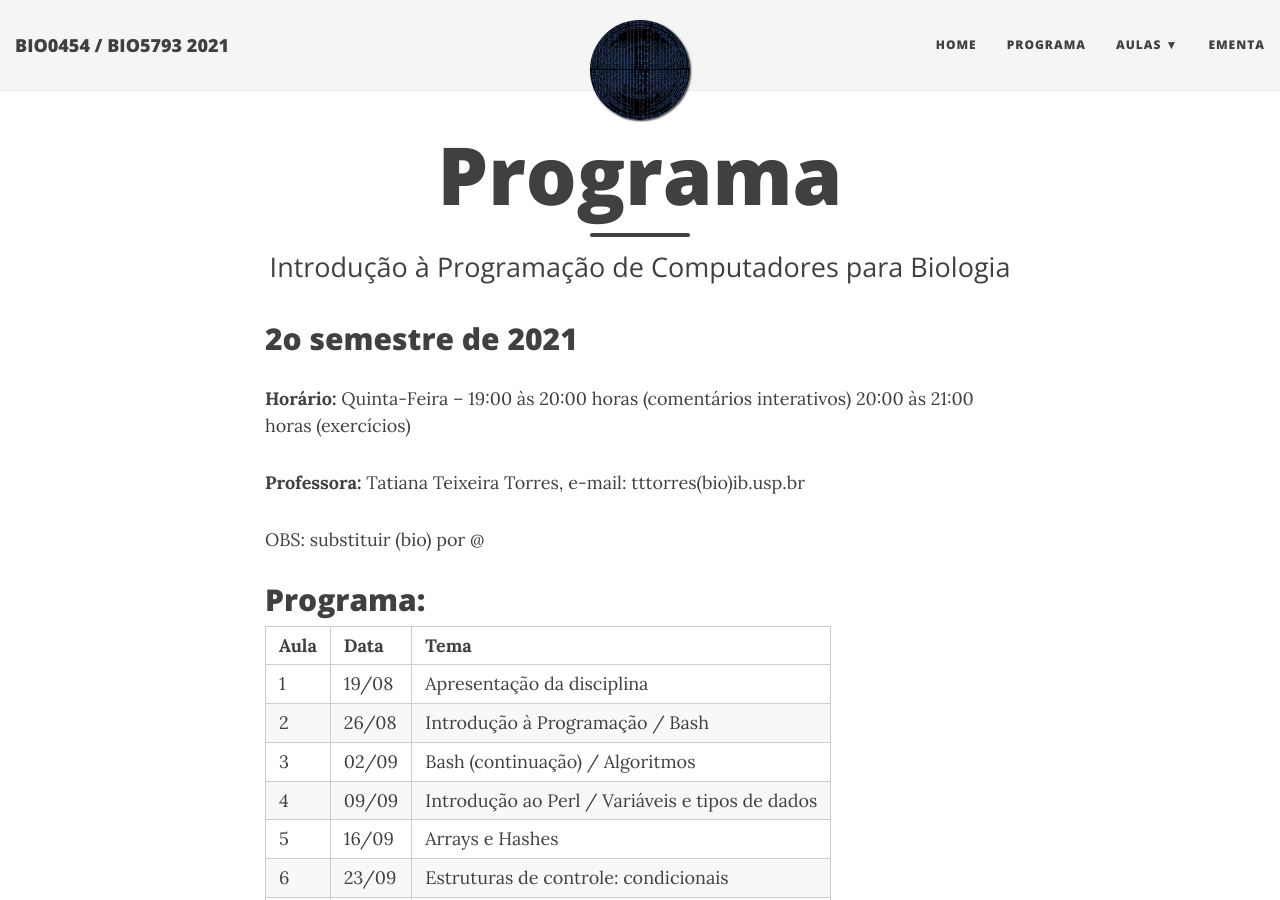
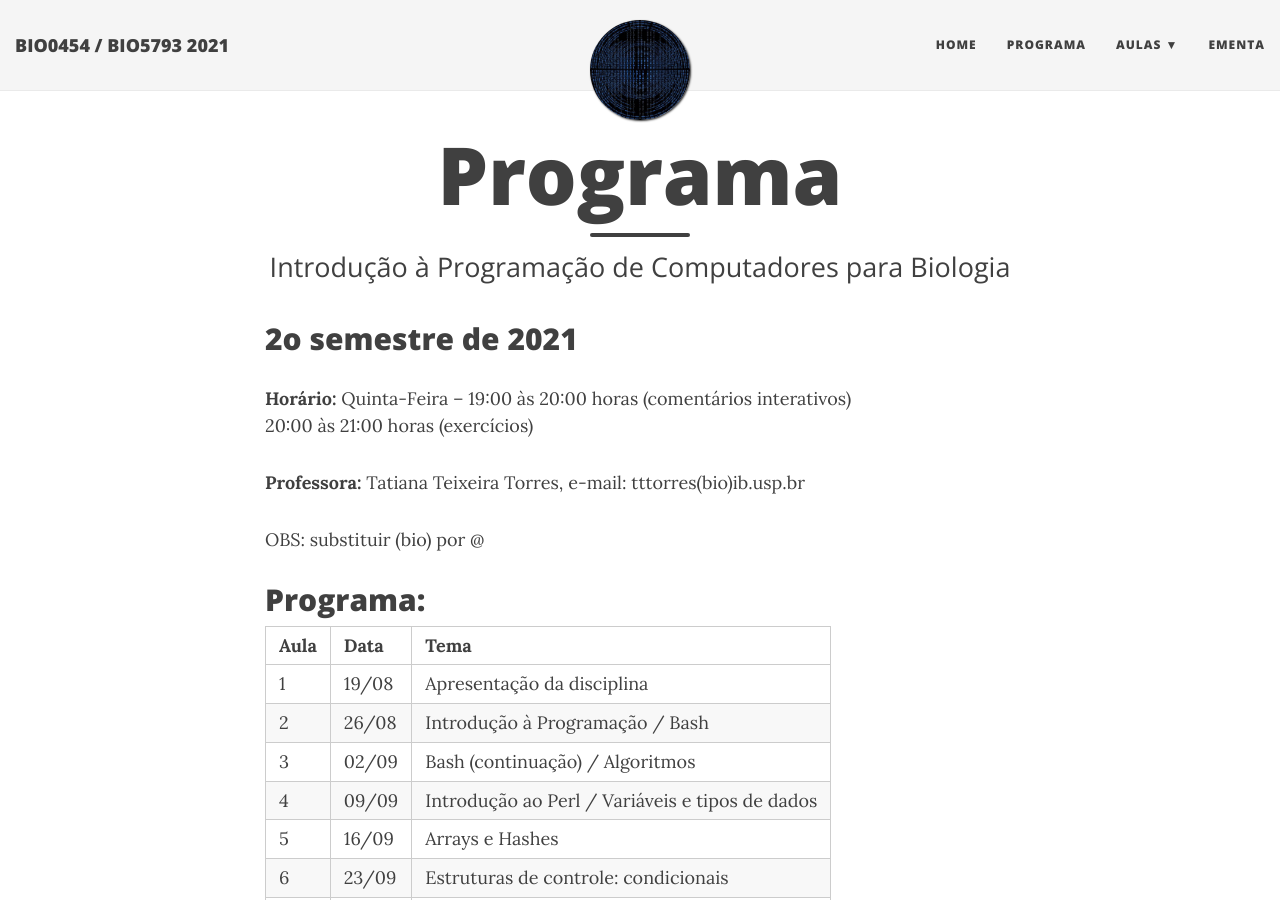
Before and after one commit to tttorres/introprog-copy, a Jekyll site: the page built from programa.md, in a window 1280 px wide and 900 px high. Built offline with Jekyll 4.4.1, drawn with Linux system fonts in a browser that asks for light colours; nearby versions of some CDN libraries.

```diff
--- a/programa.md
+++ b/programa.md
@@ -7,7 +7,7 @@ subtitle: Introdução à Programação de Computadores para Biologia
 
 ## 2o semestre de 2021
 
-**Horário:**    Quinta-Feira – 19:00 às 20:00 horas  (comentários interativos)
+**Horário:**    Quinta-Feira – 19:00 às 20:00 horas  (comentários interativos)\
                                20:00 às 21:00 horas  (exercícios)
 
 **Professora:** Tatiana Teixeira Torres, e-mail: tttorres(bio)ib.usp.br
```
